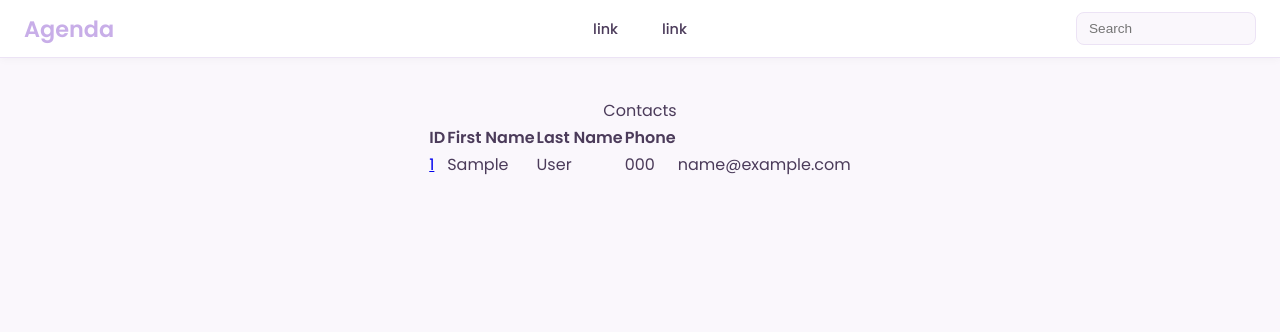
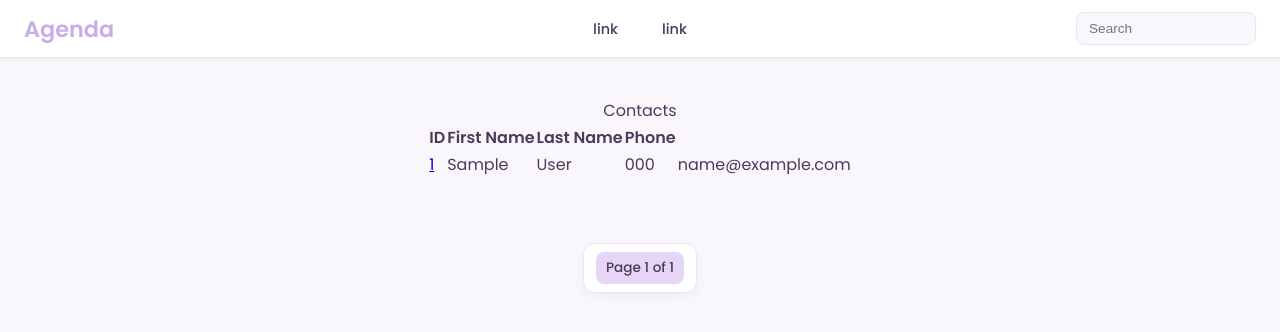
Before and after one commit to luiza-carla/agenda-curso, a Django app: page / in a window 1280 px wide. Shown: the top 332 px of the page. Run offline with Django 5.2, Linux system fonts and the light colour scheme; tables that the repository leaves empty hold one stand-in row (values such as "Sample post").

Commit message:
adicionando paginação
Co-authored-by: Copilot <copilot@github.com>

```diff
--- /dev/null
+++ b/base_static/global/css/pagination.css
@@ -0,0 +1,52 @@
+.pagination {
+    display: flex;
+    justify-content: center;
+    margin-top: 24px;
+}
+
+.step-links {
+    display: flex;
+    align-items: center;
+    gap: 8px;
+    background: var(--white);
+    padding: 8px 12px;
+    border-radius: 12px;
+    border: 1px solid var(--border);
+    box-shadow: 0 4px 12px rgba(0, 0, 0, 0.04);
+}
+
+.step-links a {
+    text-decoration: none;
+    font-size: 0.85rem;
+    color: var(--lavender-strong);
+    padding: 6px 10px;
+    border-radius: 8px;
+    transition: all 0.2s ease;
+}
+
+.step-links a:hover {
+    background: var(--hover);
+    color: var(--label);
+}
+
+.current {
+    font-size: 0.85rem;
+    color: var(--text);
+    padding: 6px 10px;
+    border-radius: 8px;
+    background: var(--lavender);
+    font-weight: 500;
+}
+
+@media (max-width: 600px) {
+    .step-links {
+        flex-wrap: wrap;
+        justify-content: center;
+    }
+
+    .step-links a,
+    .current {
+        font-size: 0.8rem;
+        padding: 5px 8px;
+    }
+}
--- a/base_templates/global/base.html
+++ b/base_templates/global/base.html
@@ -9,5 +9,6 @@
         {% block content %}
         {% endblock %}
     </main>
+{% include 'global/partials/pagination.html' %}
 </body>
 </html>
--- a/base_templates/global/partials/head.html
+++ b/base_templates/global/partials/head.html
@@ -5,6 +5,7 @@
     <title>{{ site_title }}Agenda</title>
     <link rel="stylesheet" href="{% static './global/css/styles.css' %}">
     <link rel="stylesheet" href="{% static './global/css/header.css' %}">
+    <link rel="stylesheet" href="{% static './global/css/pagination.css' %}">
     {% block head %}
     {% endblock %}
 </head>
--- /dev/null
+++ b/base_templates/global/partials/pagination.html
@@ -0,0 +1,19 @@
+{% if page_obj %}
+    <div class="pagination">
+        <span class="step-links">
+            {% if page_obj.has_previous %}
+                <a href="?page=1&q={{ search_value }}">&laquo; first</a>
+                <a href="?page={{ page_obj.previous_page_number }}&q={{ search_value }}">previous</a>
+            {% endif %}
+
+            <span class="current">
+                Page {{ page_obj.number }} of {{ page_obj.paginator.num_pages }}
+            </span>
+
+            {% if page_obj.has_next %}
+                <a href="?page={{ page_obj.next_page_number }}&q={{ search_value }}">next</a>
+                <a href="?page={{ page_obj.paginator.num_pages }}&q={{ search_value }}">last &raquo;</a>
+            {% endif %}
+        </span>
+    </div>
+{% endif %}
--- a/contact/templates/contact/index.html
+++ b/contact/templates/contact/index.html
@@ -7,7 +7,7 @@
 
 {% block content %}
 
-{% if contacts %}
+{% if page_obj %}
 <div class="responsive-table">
 <table class="contacts-table">
     <caption class="table-caption">
@@ -24,7 +24,7 @@
         </tr>
     </thead>
     <tbody>
-        {% for contact in contacts %}
+        {% for contact in page_obj %}
             <tr class="table-row">
                 <td class="table-cel">
                     <a href="{% url 'contact:contact' contact.id %}" class="table-link">
--- a/contact/views/contact_views.py
+++ b/contact/views/contact_views.py
@@ -1,12 +1,17 @@
 from django.shortcuts import render, get_object_or_404, redirect
 from django.db.models import Q
+from django.core.paginator import Paginator
 from contact.models import Contact
 
 def index(request):
     contacts = Contact.objects.filter(show=True).order_by('-first_name')
 
+    paginator = Paginator(contacts, 10)
+    page_number = request.GET.get('page')
+    page_obj = paginator.get_page(page_number)
+
     context = {
-        'contacts': contacts,
+        'page_obj': page_obj,
         'site_title': 'Contatos - '
     }
 
@@ -32,8 +37,12 @@ def search(request):
 
     contacts = Contact.objects.filter(show=True).filter(Q(first_name__icontains=search_value) | Q(last_name__icontains=search_value)).order_by('-first_name')
 
+    paginator = Paginator(contacts, 10)
+    page_number = request.GET.get('page')
+    page_obj = paginator.get_page(page_number)
+
     context = {
-        'contacts': contacts,
+        'page_obj': page_obj,
         'site_title': 'Pesquisa - ',
         'search_value': search_value
     }
```
